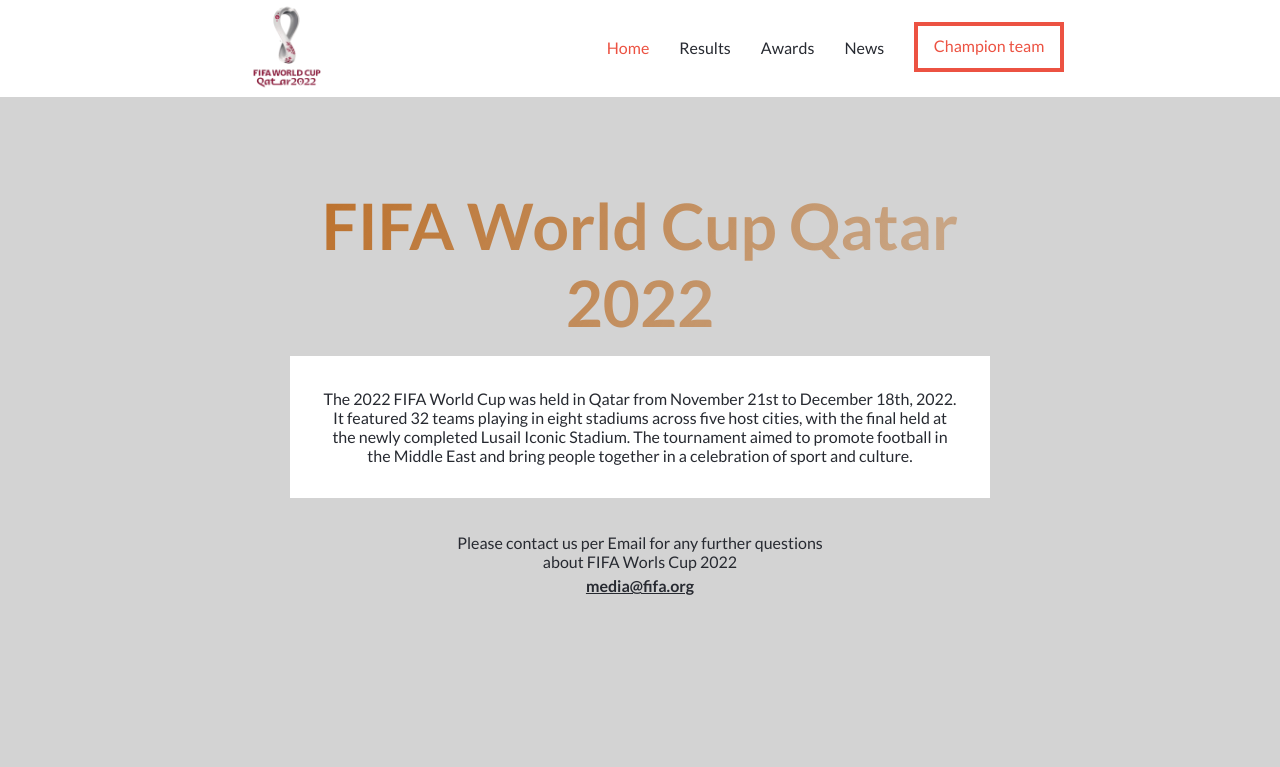
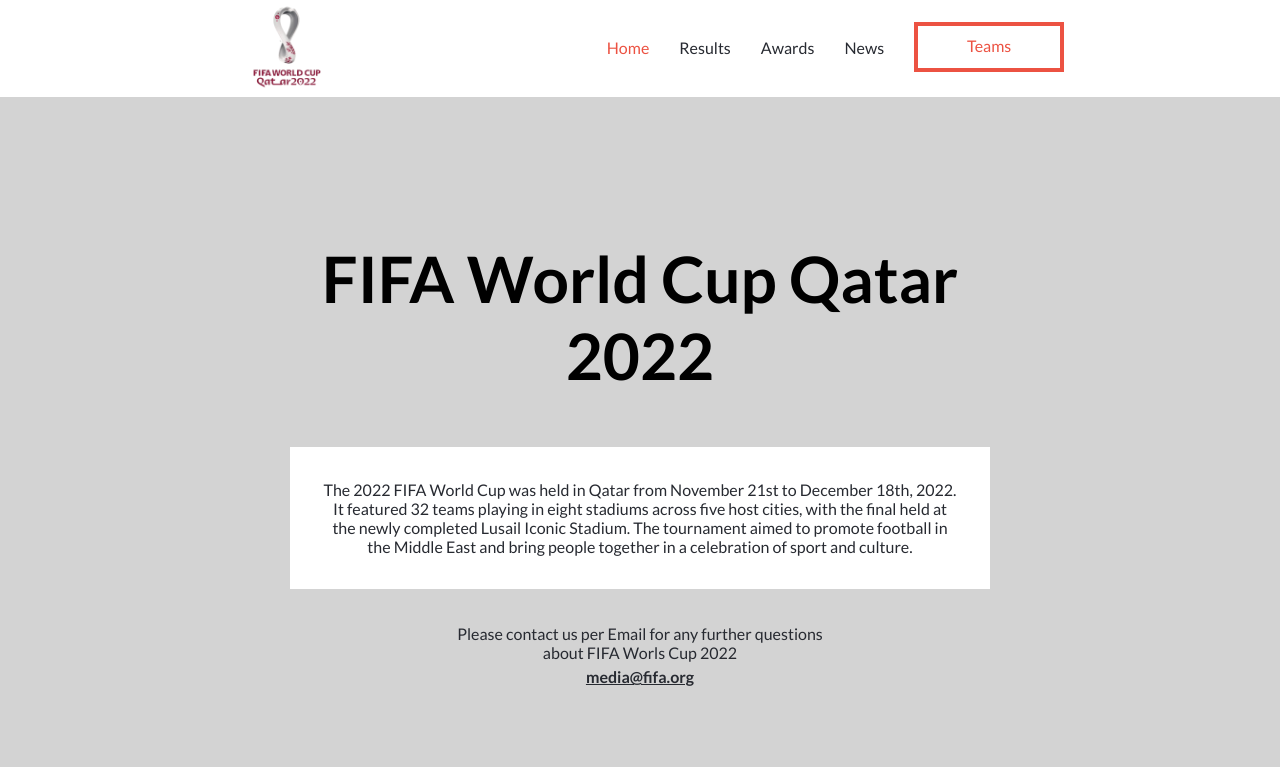
Before and after one commit to hafiz1379/1st-module-capstone-project, a website: page about.html in a window 1280 px wide. Shown: the part 33-800 px from the top of the page. Drawn offline with Linux system fonts and the light colour scheme.

Commit message:
Added required changes into about.html

```diff
--- a/about.html
+++ b/about.html
@@ -38,24 +38,24 @@
           <li class="nav-il"><a href="index.html">Results</a></li>
           <li class="nav-il"><a href="index.html">Awards</a></li>
           <li class="nav-il"><a href="index.html">News</a></li>
-          <li class="nav-il"><a href="index.html">Champion team</a></li>
+          <li class="nav-il"><a href="index.html">Teams</a></li>
         </ul>
       </div>
     </nav>
   </header>
   <div id="modal"class="modal mobile">
-    <img alt="modal" class="modal-close" src="Images/Icons/Enabled2.svg">
+    <img alt="modal" class="modal-close" src="Images/Icons/x-mark-black-symbol-and-white-symmetry.jpg">
     <ul class="ul-modal">
         <li class="il-modal"><a href="index.html">Home</a></li>
         <li class="il-modal"><a href="index.html">Results</a></li>
         <li class="il-modal"><a href="index.html">Awards</a></li>
         <li class="il-modal"><a href="index.html">News</a></li>
-        <li class="il-modal"><a href="index.html">Champion team</a></li>
+        <li class="il-modal"><a href="index.html">Teams</a></li>
       </ul>
   </div>
   <section class="section-main-about">
-    <span id="home-section-span-title" class="home-section-span mobile">"FIFA World Cup"</span>
-    <h1 class="home-section-h1 bold h1-about">FIFA World Cup Qatar 2022</h1>
+    <span id="home-section-span-title" class="about-section-span mobile">FIFA World Cup</span>
+    <h1 class="about-section-h1 bold h1-about">FIFA World Cup Qatar 2022</h1>
     <div class="home-section-div about-main-div">
       <span class="">The 2022 FIFA World Cup was held in Qatar from November 21st to December 18th, 2022. It featured 32 teams playing in eight stadiums across five host cities, with the final held at the newly completed Lusail Iconic Stadium. The tournament aimed to promote football in the Middle East and bring people together in a celebration of sport and culture.</span>
     </div>
```
